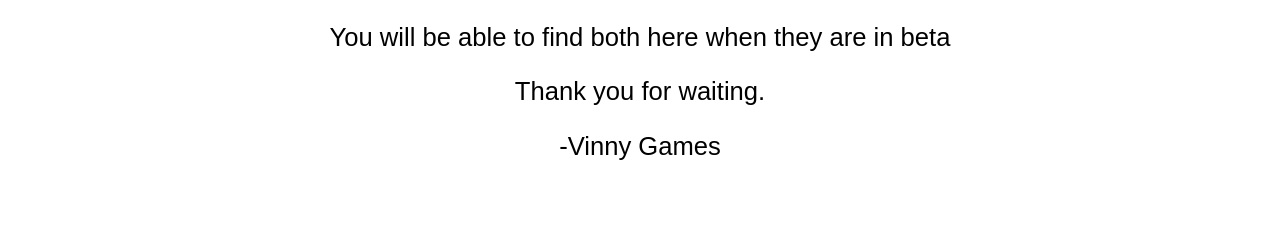
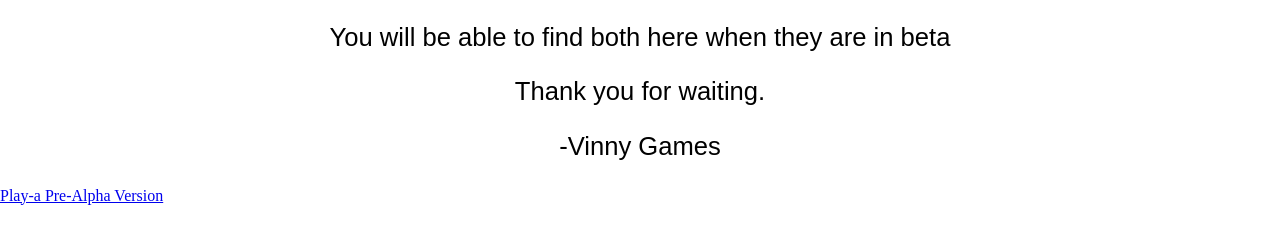
Before and after one commit to pugtooth/pugtooth.github.io, a plain HTML site: page index.html in a window 1280 px wide. Shown: the part 531-774 px from the top of the page. Drawn offline with Linux system fonts and the light colour scheme.

Commit message:
Update index.html

```diff
--- a/index.html
+++ b/index.html
@@ -15,5 +15,6 @@
     <p>You will be able to find both here when they are in beta</p>
     <p>Thank you for waiting.</p>
     <p>-Vinny Games</p>
+    <a href="./game">Play-a Pre-Alpha Version</a>
   </body>
 </html>
```
